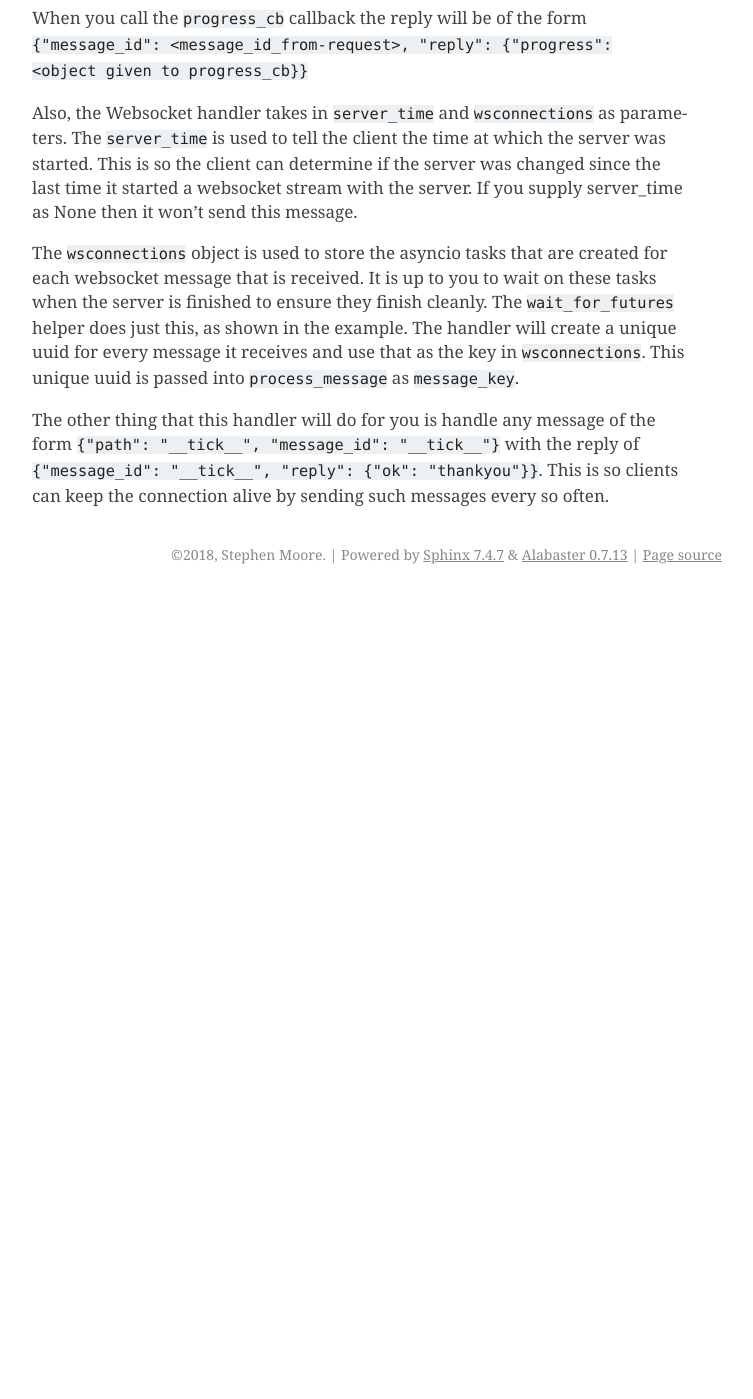
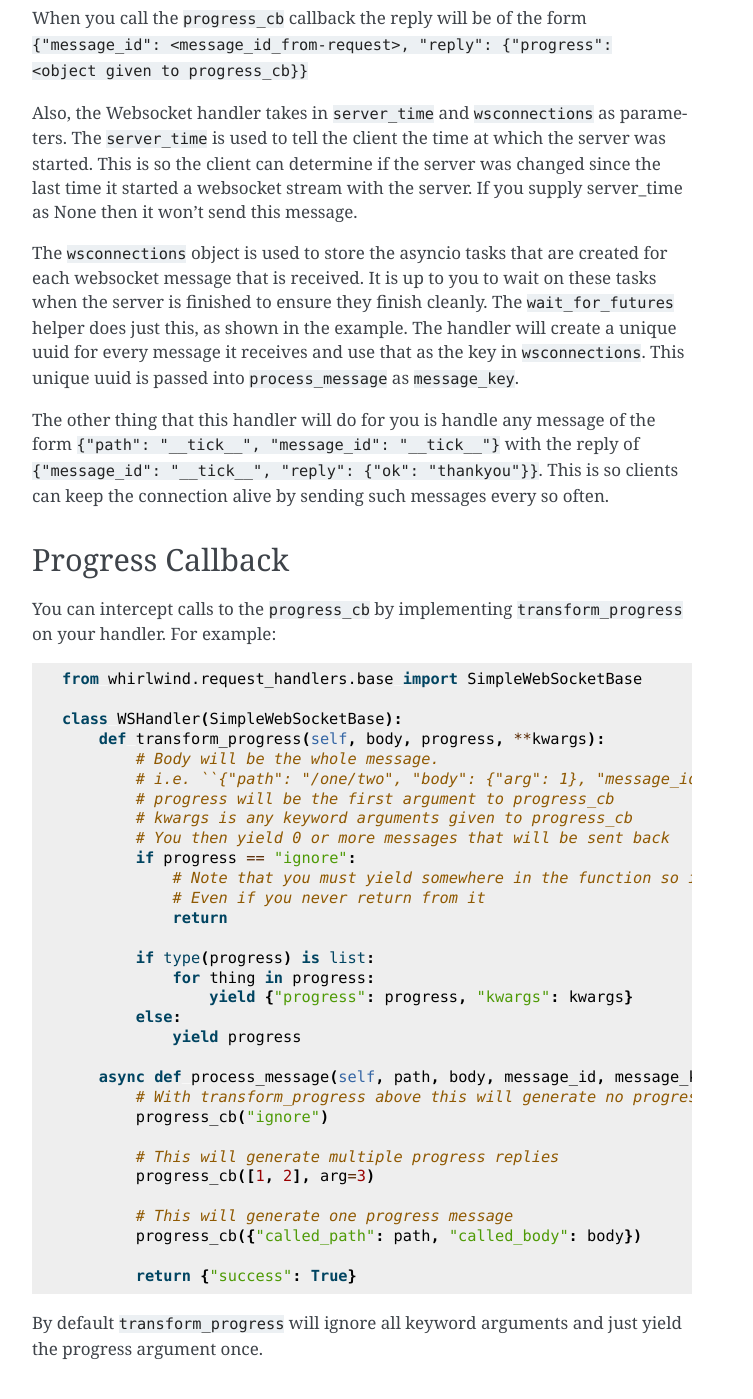
Before and after one commit to delfick/whirlwind, a Sphinx documentation site: the page built from docs/docs/handlers.rst, in a window 1280 px wide and 1400 px high, scrolled down 4081 px. Shown: the whole window, without its empty margins (388-1141 px from the left). Built offline with Sphinx 7.4.7, drawn with Linux system fonts in a browser that asks for light colours; before the commit the page ends 4675 px from its top, so only the background shows below that.

Commit message:
Make it possible to intercept progress_cb messages

```diff
--- a/README.rst
+++ b/README.rst
@@ -13,6 +13,7 @@ Changlog
     * Made the ``__server_time__`` message for SimpleWebSocketBase optional.
     * Made sure to actually use the reprer set on request handlers
     * ProgressMessageMaker doesn't nest dictionaries it receives
+    * Added a transform_progress hook to SimpleWebSocketBase
 
 Installation
 ------------
--- a/docs/docs/handlers.rst
+++ b/docs/docs/handlers.rst
@@ -219,3 +219,47 @@ The other thing that this handler will do for you is handle any message of the
 form ``{"path": "__tick__", "message_id": "__tick__"}`` with the reply of
 ``{"message_id": "__tick__", "reply": {"ok": "thankyou"}}``. This is so clients
 can keep the connection alive by sending such messages every so often.
+
+Progress Callback
+-----------------
+
+You can intercept calls to the ``progress_cb`` by implementing ``transform_progress``
+on your handler. For example:
+
+
+.. code-block:: python
+
+  from whirlwind.request_handlers.base import SimpleWebSocketBase
+
+  class WSHandler(SimpleWebSocketBase):
+      def transform_progress(self, body, progress, **kwargs):
+          # Body will be the whole message.
+          # i.e. ``{"path": "/one/two", "body": {"arg": 1}, "message_id": <message_id>}``
+          # progress will be the first argument to progress_cb
+          # kwargs is any keyword arguments given to progress_cb
+          # You then yield 0 or more messages that will be sent back
+          if progress == "ignore":
+              # Note that you must yield somewhere in the function so it's a generator function
+              # Even if you never return from it
+              return
+
+          if type(progress) is list:
+              for thing in progress:
+                  yield {"progress": progress, "kwargs": kwargs}
+          else:
+              yield progress
+
+      async def process_message(self, path, body, message_id, message_key, progress_cb):
+          # With transform_progress above this will generate no progress reply
+          progress_cb("ignore")
+
+          # This will generate multiple progress replies
+          progress_cb([1, 2], arg=3)
+
+          # This will generate one progress message
+          progress_cb({"called_path": path, "called_body": body})
+
+          return {"success": True}
+
+By default ``transform_progress`` will ignore all keyword arguments and just
+yield the progress argument once.
```
Also changed, not shown: 2 other files.
